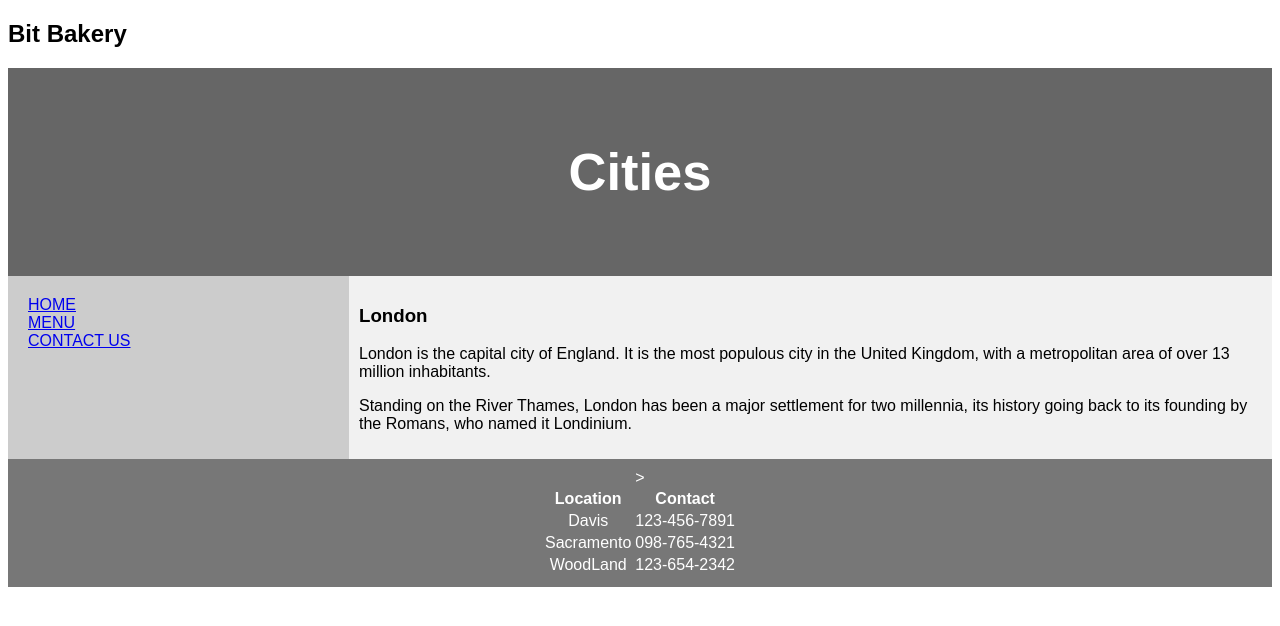
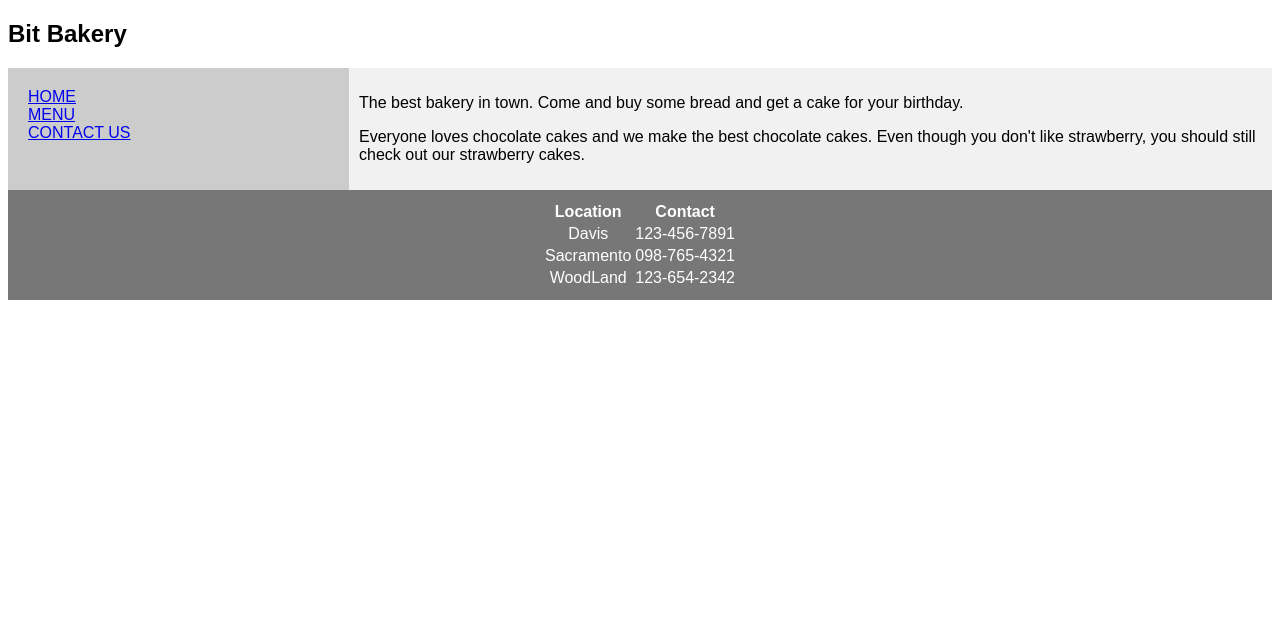
Before and after one commit to isabella232/Bakery, a plain HTML site: page index.html in a window 1280 px wide. Drawn offline with Linux system fonts and the light colour scheme.

Commit message:
Add files via upload

```diff
--- a/index.html
+++ b/index.html
@@ -12,10 +12,10 @@
     <h2>Bit Bakery</h2>
 </div>
 
+<!-- <header>
+    <h2>Cities</h2>
+</header> -->
 
-<header>
-    <h2>Cities</h2>
-</header>
 
 <section>
   <nav>
@@ -27,9 +27,9 @@
   </nav>
 
   <article>
-    <h1>London</h1>
-    <p>London is the capital city of England. It is the most populous city in the  United Kingdom, with a metropolitan area of over 13 million inhabitants.</p>
-    <p>Standing on the River Thames, London has been a major settlement for two millennia, its history going back to its founding by the Romans, who named it Londinium.</p>
+
+    <p>The best bakery in town. Come and buy some bread and get a cake for your birthday.</p>
+    <p>Everyone loves chocolate cakes and we make the best chocolate cakes. Even though you don't like strawberry, you should still check out our strawberry cakes.</p>
   </article>
 </section>
 
@@ -48,7 +48,7 @@
   <tr>
     <td>Sacramento</td>
     <td>098-765-4321</td>
- >
+
   </tr>
   <tr>
     <td>WoodLand</td>
```
